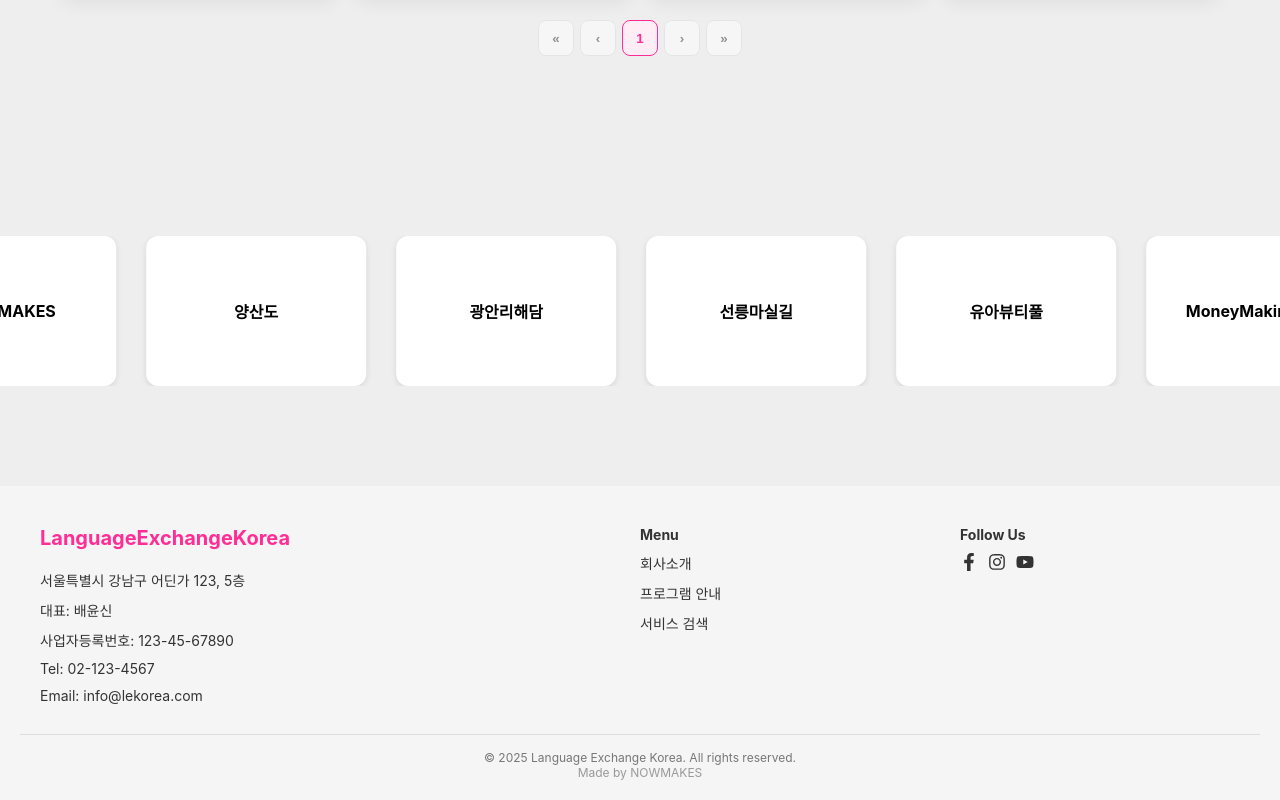
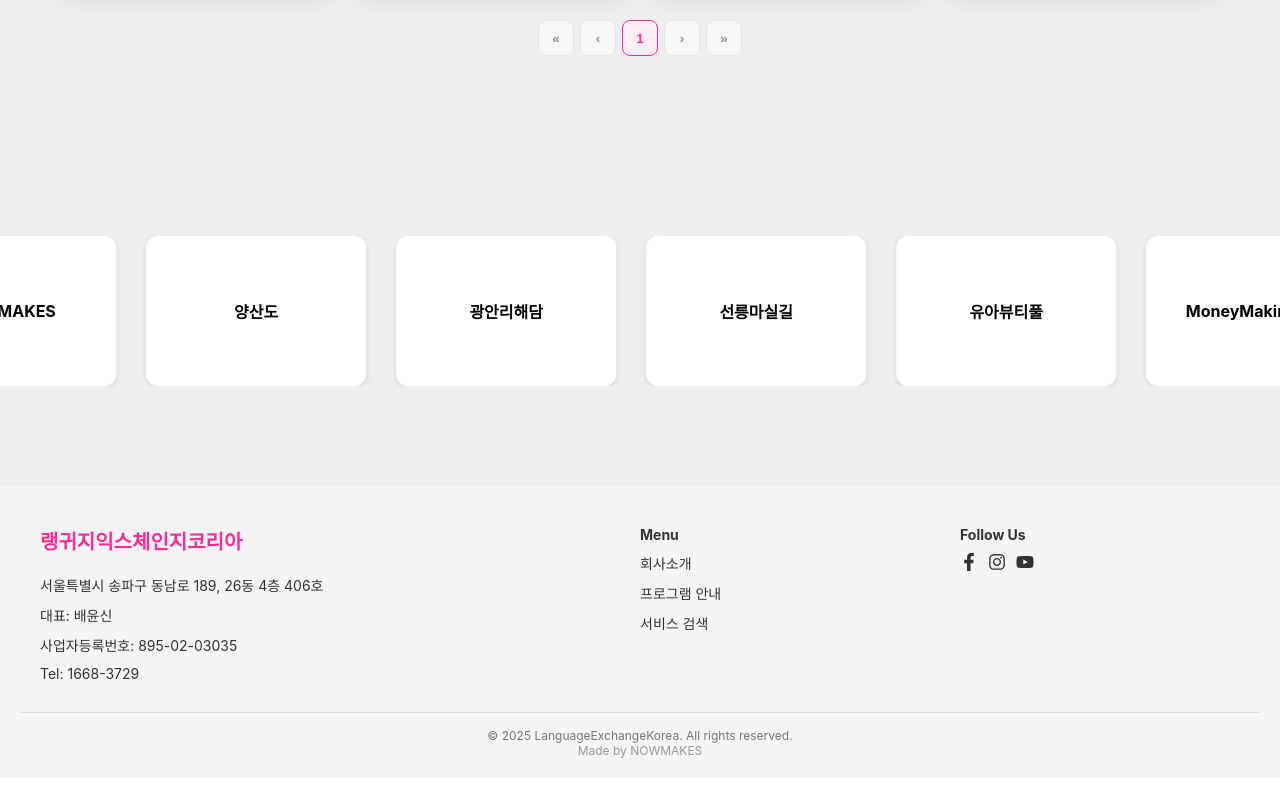
Before and after one commit to nownity/MoneyMakingSns, a React (Create React App) app: page / in a window 1280 px wide. Shown: the part 6903-7703 px from the top of the page. After the commit the page ends 7681 px from the top, so only its background shows below. Built offline with nearby package versions, Linux system fonts and the light colour scheme.

Commit message:
Footer 정보 수정

```diff
--- a/src/components/Footer.jsx
+++ b/src/components/Footer.jsx
@@ -82,14 +82,13 @@ const Footer = () => {
   return (
     <FooterWrapper>
       <FooterContainer>
-        {/* 회사 정보 */}
         <FooterColumn>
-          <FooterLogo>LanguageExchangeKorea</FooterLogo>
-          <p>서울특별시 강남구 어딘가 123, 5층</p>
+          <FooterLogo>랭귀지익스체인지코리아</FooterLogo>
+          <p>서울특별시 송파구 동남로 189, 26동 4층 406호</p>
           <p>대표: 배윤신</p>
-          <p>사업자등록번호: 123-45-67890</p>
-          <p>Tel: 02-123-4567</p>
-          <p>Email: info@lekorea.com</p>
+          <p>사업자등록번호: 895-02-03035</p>
+          <p>Tel: 1668-3729</p>
+          {/* <p>Email: info@lekorea.com</p> */}
         </FooterColumn>
 
         {/* 메뉴 링크 */}
@@ -100,7 +99,6 @@ const Footer = () => {
           <FooterLink href="/events">서비스 검색</FooterLink>
         </FooterColumn>
 
-        {/* SNS */}
         <FooterColumn>
           <h4>Follow Us</h4>
           <SocialIcons>
@@ -118,7 +116,7 @@ const Footer = () => {
       </FooterContainer>
 
       <CopyRight>
-        © 2025 Language Exchange Korea. All rights reserved.
+        © 2025 LanguageExchangeKorea. All rights reserved.
         <br />
         <span style={{ fontSize: "12px", color: "#999" }}>
           Made by{" "}
```
